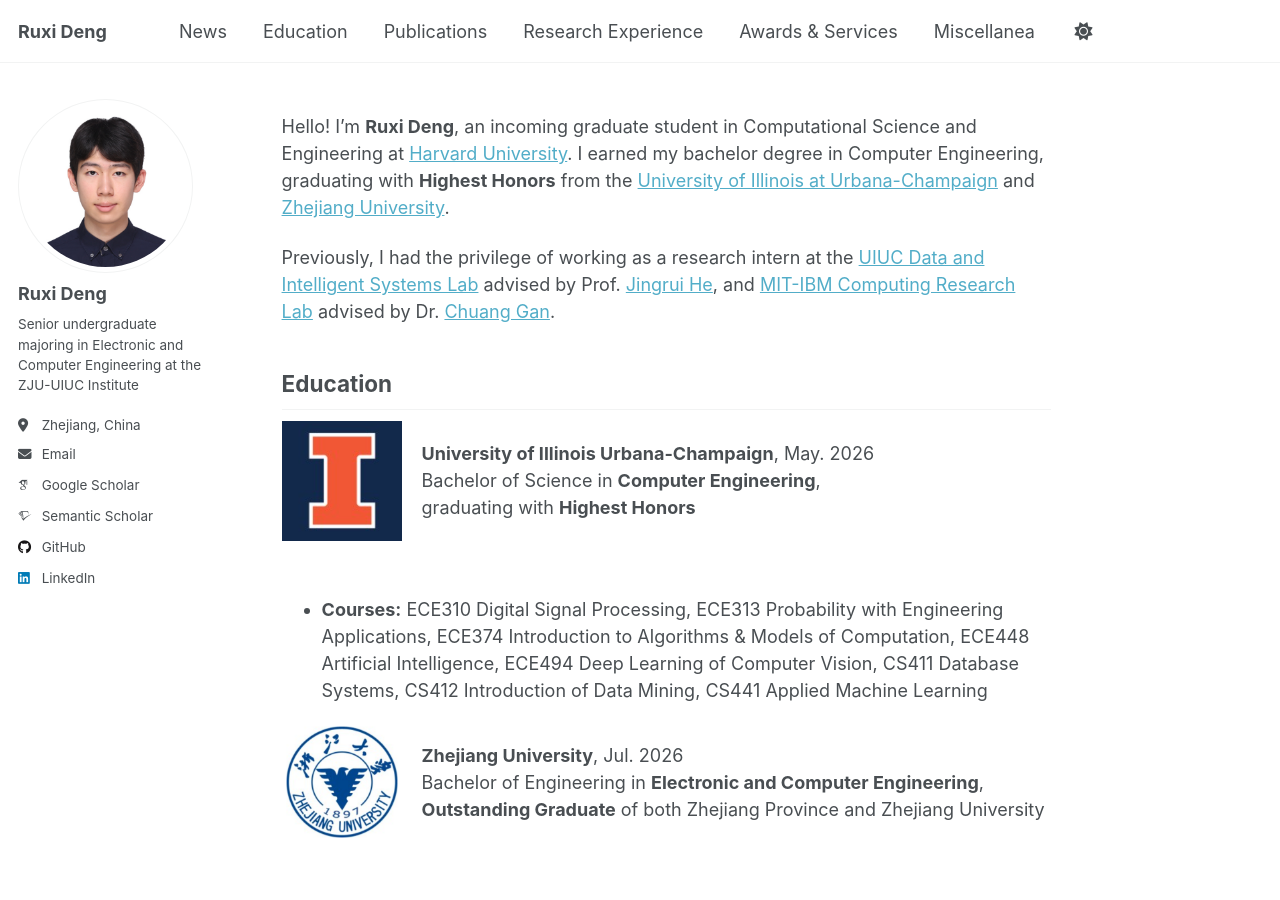
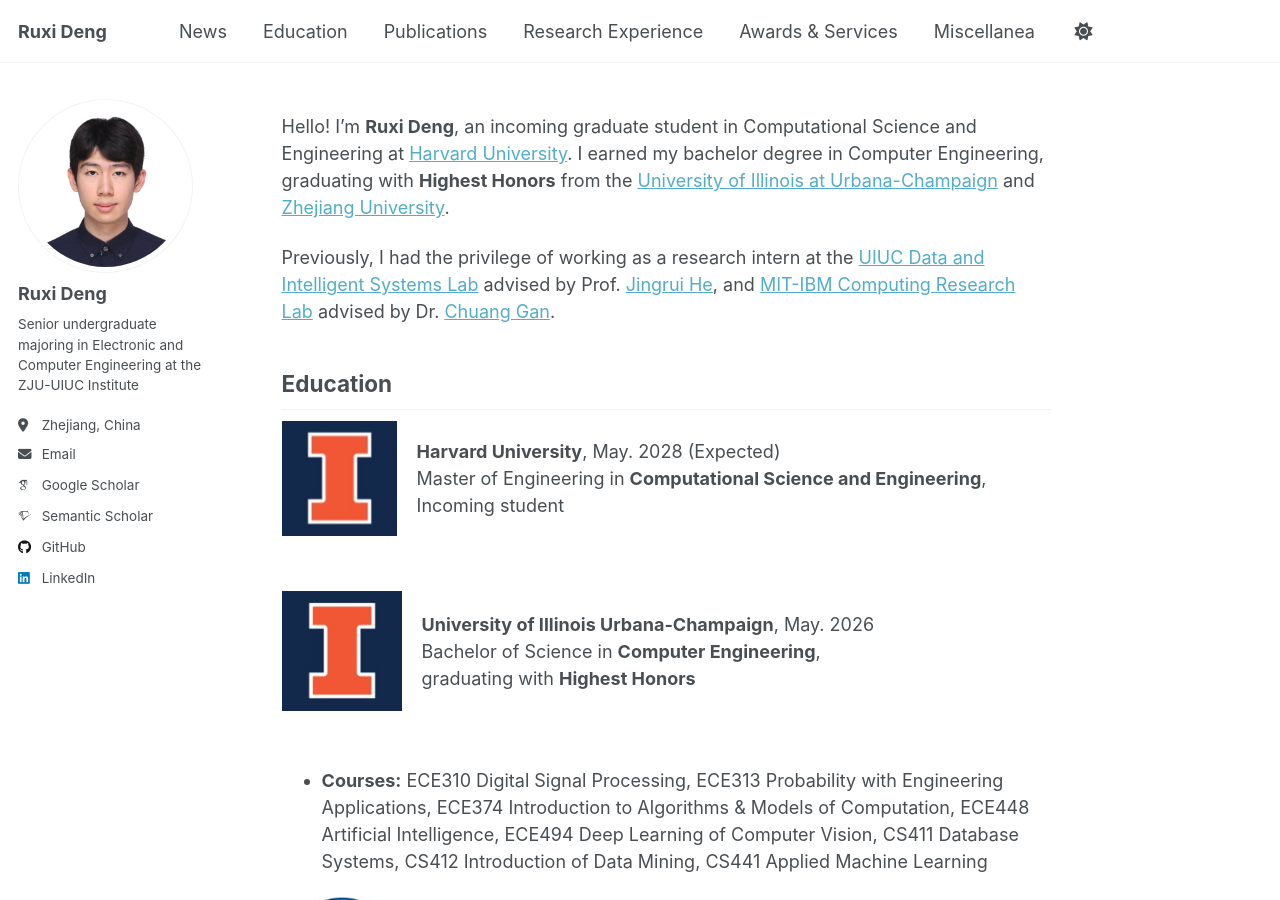
Before and after one commit to ruxideng/ruxideng.github.io, a Jekyll site: the page built from _pages/about.md, in a window 1280 px wide and 900 px high. Built offline with Jekyll 4.4.1, drawn with Linux system fonts in a browser that asks for light colours; some web fonts are replaced; a script that is not in the unit is left out.

Commit message:
Update about.md

```diff
--- a/_pages/about.md
+++ b/_pages/about.md
@@ -14,22 +14,31 @@ Previously, I had the privilege of working as a research intern at the <a href="
 <h2 id="education">Education</h2>
 
 <div style="display:flex; align-items:center; gap:20px; margin-bottom:32px;" markdown="1">
+  <img src="/images/uiuc.png" width="115">
+  <div markdown="1">
+**Harvard University**, May. 2028 (Expected)<br>
+Master of Engineering in **Computational Science and Engineering**,<br>
+Incoming student
+  </div>
+</div>
+
+<div style="display:flex; align-items:center; gap:20px; margin-bottom:32px;" markdown="1">
   <img src="/images/uiuc.png" width="120">
   <div markdown="1">
 **University of Illinois Urbana-Champaign**, May. 2026<br>
 Bachelor of Science in **Computer Engineering**,<br>
-graduating with **Highest Honors**<br>
+graduating with **Highest Honors**
   </div>
 </div>
 <!-- no-space -->
-- **Courses:** ECE310 Digital Signal Processing, ECE313 Probability with Engineering Applications, ECE374 Introduction to Algorithms & Models of Computation, ECE448 Artificial Intelligence, ECE494 Deep Learning of Computer Vision, CS411 Database Systems, CS412 Introduction of Data Mining, CS441 Applied Machine Learning
+- **Courses:** ECE310 Digital Signal Processing, ECE313 Probability with Engineering Applications, ECE374 Introduction to Algorithms & Models of Computation, ECE448 Artificial Intelligence, ECE494 Deep Learning of Computer Vision, CS411 Database Systems, CS412 Introduction of Data Mining, CS441 Applied Machine Learning<br>
 
 <div style="display:flex; align-items:center; gap:20px; margin-bottom:32px;" markdown="1">
   <img src="/images/zju.png" width="120">
   <div markdown="1">
 **Zhejiang University**, Jul. 2026<br>
 Bachelor of Engineering in **Electronic and Computer Engineering**,<br>
-**Outstanding Graduate** of both Zhejiang Province and Zhejiang University<br>
+**Outstanding Graduate** of both Zhejiang Province and Zhejiang University
   </div>
 </div>
 <!-- no-space -->
```
